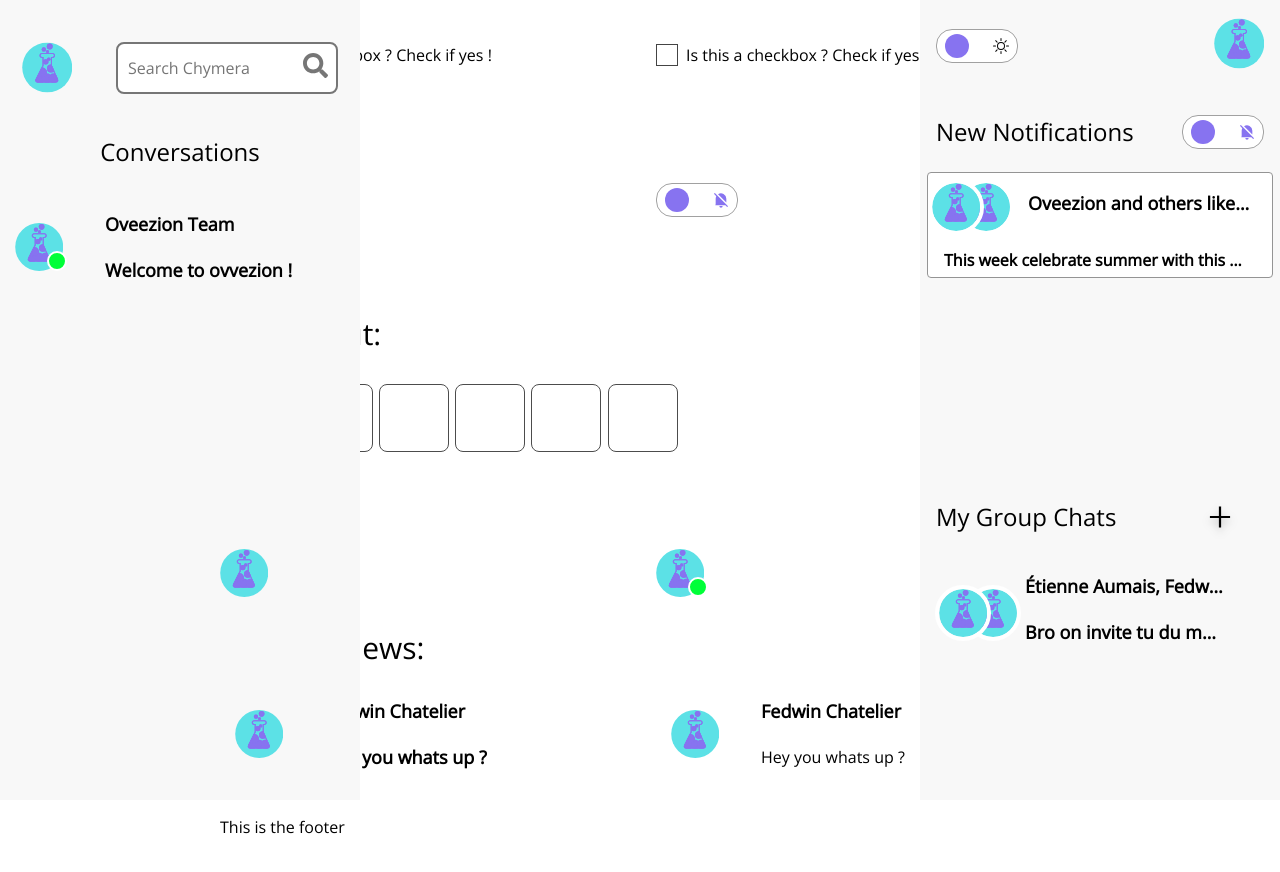
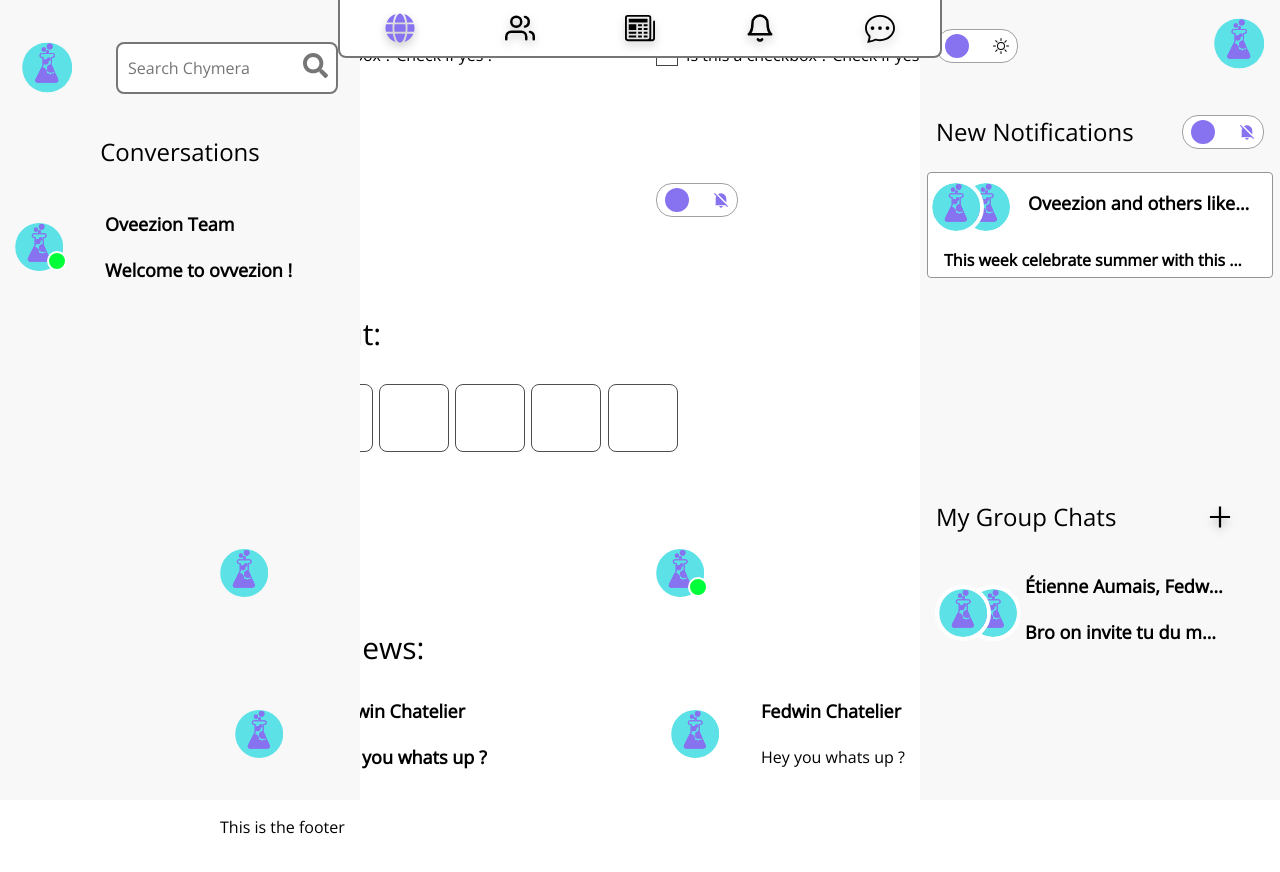
Before and after one commit to fechad/social-media-app, a React (Create React App) app in the folder client/: page /components in a window 1280 px wide. Shown: the top 872 px of the page. Built offline with nearby package versions, Linux system fonts and the light colour scheme; no server answers.

Commit message:
implemented nav bar component

```diff
--- a/client/src/components/NavBar.tsx
+++ b/client/src/components/NavBar.tsx
@@ -1,13 +1,45 @@
 import React from 'react'
+import { BsChatDots, BsNewspaper } from 'react-icons/bs'
+import { FaGlobe } from 'react-icons/fa'
+import { FiBell, FiUsers } from 'react-icons/fi'
+import { useNavigate } from 'react-router-dom'
 import '../styles/NavBar.scss'
+import Button from './Button'
 
-const NavBar = () => {
+interface NavBarProps{
+    selection?: string
+  }
+
+
+const NavBar = ({selection}: NavBarProps) => {
+    const navigate = useNavigate();
+    const navigateDiscover = () => {
+        navigate("/User/Discover", { replace: true });
+    }
+
+    const navigateMyFeed = () => {
+        navigate("/User/MyFeed", { replace: true });
+    }
+
+    const navigateNewsFeed = () => {
+        navigate("/User/NewsFeed", { replace: true });
+    }
+
+    const navigateNotifications= () => {
+        navigate("/User/Notifications", { replace: true });
+    }
+
+    const navigateChats= () => {
+        navigate("/User/Chats", { replace: true });
+    }
+
   return (
     <div className='NavBarContainer'>
-        <div >
-
-        </div>
-
+        <Button text='' color='' fct={navigateDiscover} icon={<FaGlobe className='NavBarGlobe' size={30} color={selection === 'discover' ? '#8773F0' : ''}/>} />
+        <Button text='' color='' fct={navigateMyFeed} icon={<FiUsers className='NavBarUsers' size={30} color={selection === 'myFeed' ? '#8773F0' : ''}/>} />
+        <Button text='' color='' fct={navigateNewsFeed} icon={<BsNewspaper className='NavBarNews' size={30} color={selection === 'newsFeed' ? '#8773F0' : ''}/>} />
+        <Button text='' color='' fct={navigateNotifications} icon={<FiBell className='NavBarBell' size={30} color={selection === 'notifications' ? '#8773F0' : ''}/>} />
+        <Button text='' color='' fct={navigateChats} icon={<BsChatDots className='NavBarBubbles' size={30} color={selection === 'chats' ? '#8773F0' : ''}/>} />
     </div>
   )
 }
--- a/client/src/index.tsx
+++ b/client/src/index.tsx
@@ -17,6 +17,10 @@ import NewOptions from './pages/sign-up/NewOptions';
 import Discover from './pages/Discover';
 import { AuthProvider } from './Auth';
 import ProtectedRoute from './ProtectedRoute';
+import MyFeed from './pages/MyFeed';
+import NewsFeed from './pages/NewsFeed';
+import Notifications from './pages/Notifications';
+import Chats from './pages/Chats';
 
 const root = ReactDOM.createRoot(
   document.getElementById('root') as HTMLElement
@@ -34,6 +38,10 @@ root.render(
       <Route  path='/User/ProfileSetup'  element={<ProtectedRoute outlet={<ProfileSetup />} />}/>
       <Route  path='/User/NewsOptions'  element={<ProtectedRoute outlet={<NewOptions />} />}/>
       <Route  path='/User/Discover'  element={<ProtectedRoute outlet={<Discover />} />}/>
+      <Route  path='/User/MyFeed'  element={<ProtectedRoute outlet={<MyFeed />} />}/>
+      <Route  path='/User/NewsFeed'  element={<ProtectedRoute outlet={<NewsFeed />} />}/>
+      <Route  path='/User/Notifications'  element={<ProtectedRoute outlet={<Notifications/>} />}/>
+      <Route  path='/User/Chats'  element={<ProtectedRoute outlet={<Chats/>} />}/>
       <Route path='/components' element={<Library/>}/>
     </Routes>
     </AuthProvider>
--- a/client/src/pages/Chats.tsx
+++ b/client/src/pages/Chats.tsx
@@ -1,8 +1,12 @@
 import React from 'react'
+import NavBar from '../components/NavBar'
 
 const Chats = () => {
   return (
-    <div>Chats</div>
+    <div>
+      <NavBar selection='chats' />
+      Chats
+    </div>
   )
 }
 
--- a/client/src/pages/Discover.tsx
+++ b/client/src/pages/Discover.tsx
@@ -4,6 +4,7 @@ import { getAuth, signOut  } from "firebase/auth";
 import Button from '../components/Button';
 import { app } from '../firebaseConfig';
 import { useNavigate } from "react-router-dom";
+import NavBar from '../components/NavBar';
 function  getUserEmail() {
     const auth = getAuth(app);
     const user = auth.currentUser;
@@ -29,6 +30,7 @@ const Discover = () => {
 
   return (
     <div>
+        <NavBar selection='discover' />
         <Text type='H1' content={` ${process.env.NODE_ENV}  Welcome to our app ${getUserEmail()}`} />
         <Button text='Sign out' fct={signOutOfWebsite} />
     </div>
--- a/client/src/pages/Library.tsx
+++ b/client/src/pages/Library.tsx
@@ -12,6 +12,7 @@ import Avatar from '../components/Avatar';
 import ChatPreview from '../components/ChatPreview';
 import LeftSidePane from '../components/LeftSidePane';
 import RightSidePane from '../components/RightSidePane';
+import NavBar from '../components/NavBar';
 
 
 
@@ -24,6 +25,7 @@ const Library = () => {
   return (
     <section className='LibraryContainer' >
       <LeftSidePane />
+      <NavBar selection='discover'/>
       <section className='Library'>
         <div>
           <Text type='H1' content='Logo ideas:' />
--- a/client/src/pages/MyFeed.tsx
+++ b/client/src/pages/MyFeed.tsx
@@ -1,8 +1,12 @@
 import React from 'react'
+import NavBar from '../components/NavBar'
 
 const MyFeed = () => {
   return (
-    <div>MyFeed</div>
+    <div>
+      <NavBar selection='myFeed' />
+      MyFeed
+    </div>
   )
 }
 
--- a/client/src/pages/NewsFeed.tsx
+++ b/client/src/pages/NewsFeed.tsx
@@ -1,8 +1,12 @@
 import React from 'react'
+import NavBar from '../components/NavBar'
 
 const NewsFeed = () => {
   return (
-    <div>NewsFeed</div>
+    <div>
+      <NavBar selection='newsFeed' />
+      NewsFeed
+    </div>
   )
 }
 
--- a/client/src/pages/Notifications.tsx
+++ b/client/src/pages/Notifications.tsx
@@ -1,8 +1,12 @@
 import React from 'react'
+import NavBar from '../components/NavBar'
 
 const Notifications = () => {
   return (
-    <div>Notifications</div>
+    <div>
+      <NavBar selection='notifications' />
+      Notifications
+    </div>
   )
 }
 
--- a/client/src/styles/NavBar.scss
+++ b/client/src/styles/NavBar.scss
@@ -0,0 +1,18 @@
+.NavBarContainer{
+    display: flex;
+    flex-direction: row;
+    justify-content: space-between;
+    width: fit-content;
+    height: 56px;
+    position: absolute;
+    margin-left: auto;
+    margin-right: auto;
+    top: 0;
+    left: 0;
+    right: 0;
+    border: 2px solid #767676;
+    border-top: 0px;
+    border-radius: 0px 0px 8px 8px;
+    background-color: white;
+    z-index: 99;
+}
```
